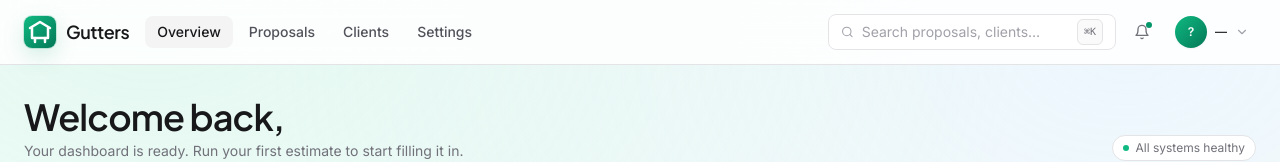
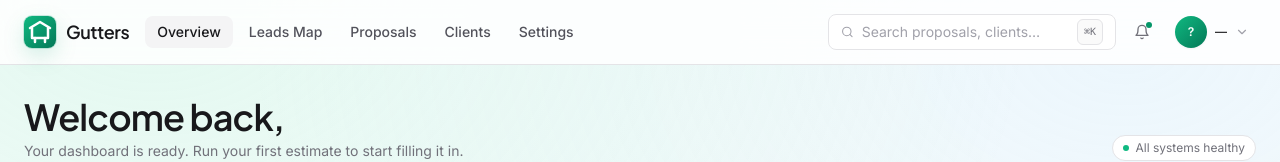
Before and after one commit to globalgreenlandllc-coder/Gutters, a Next.js app: page /dashboard in a window 1280 px wide. Shown: the top 162 px of the page. Built offline with nearby package versions, Linux system fonts and the light colour scheme; no server answers; the database is empty; sample sign-in values are in the browser's storage.

Commit message:
fix: move leads to dashboard and add nav link

```diff
--- a/app/leads/page.tsx
+++ b/app/dashboard/leads/page.tsx
@@ -1,4 +1,4 @@
-import LeadsMap from "../../components/leads/LeadsMap";
+import LeadsMap from "@/components/leads/LeadsMap";
 import { Metadata } from "next";
 
 export const metadata: Metadata = {
--- a/components/dashboard/dashboard-nav.tsx
+++ b/components/dashboard/dashboard-nav.tsx
@@ -21,6 +21,7 @@ import { cn } from "@/lib/utils";
 
 const NAV: { href: string; label: string }[] = [
   { href: "/dashboard", label: "Overview" },
+  { href: "/dashboard/leads", label: "Leads Map" },
   { href: "/dashboard/proposals", label: "Proposals" },
   { href: "/dashboard/clients", label: "Clients" },
   { href: "/dashboard/settings", label: "Settings" },
```
Also changed, not shown: 1 other file (tests, documents, lock files or other folders).
